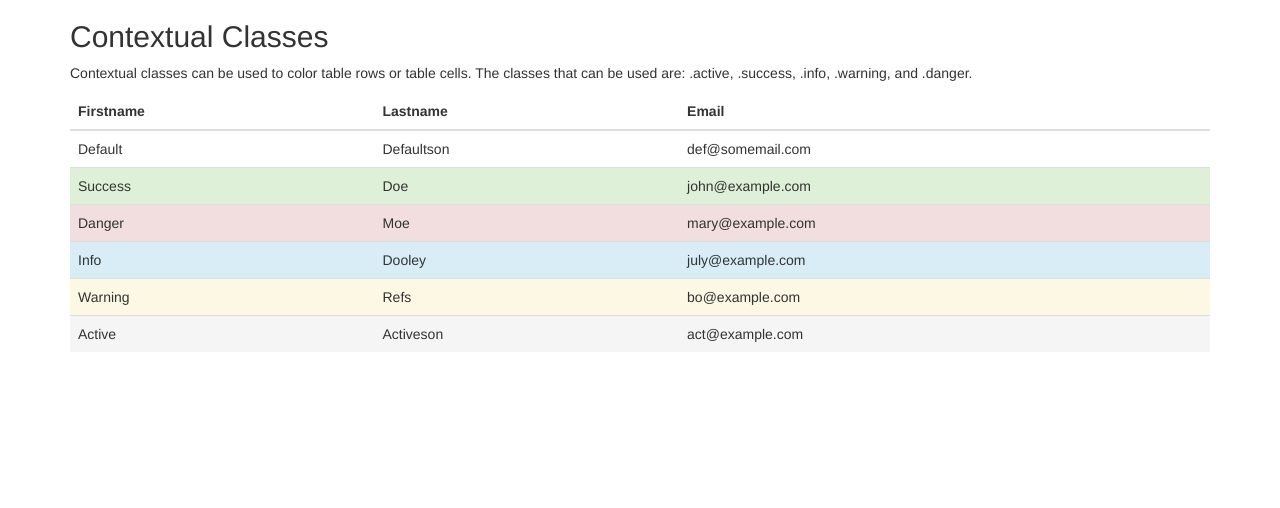
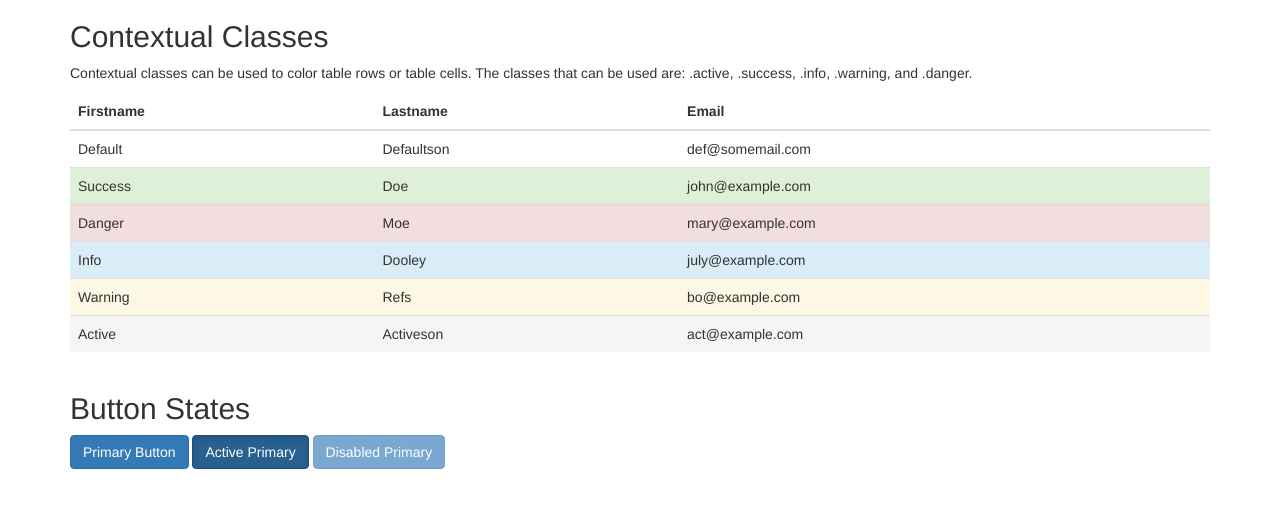
Before and after one commit to JieunKwon/Bootstrap, a plain HTML site: page index.html in a window 1280 px wide. Drawn offline with nearby package versions, Linux system fonts and the light colour scheme.

Commit message:
Update index.html

```diff
--- a/index.html
+++ b/index.html
@@ -55,6 +55,11 @@
     </tbody>
   </table>
 </div>
-
+<div class="container">
+  <h2>Button States</h2>
+  <button type="button" class="btn btn-primary">Primary Button</button>
+  <button type="button" class="btn btn-primary active">Active Primary</button>
+  <button type="button" class="btn btn-primary disabled">Disabled Primary</button>
+</div>
 </body>
 </html>
```
